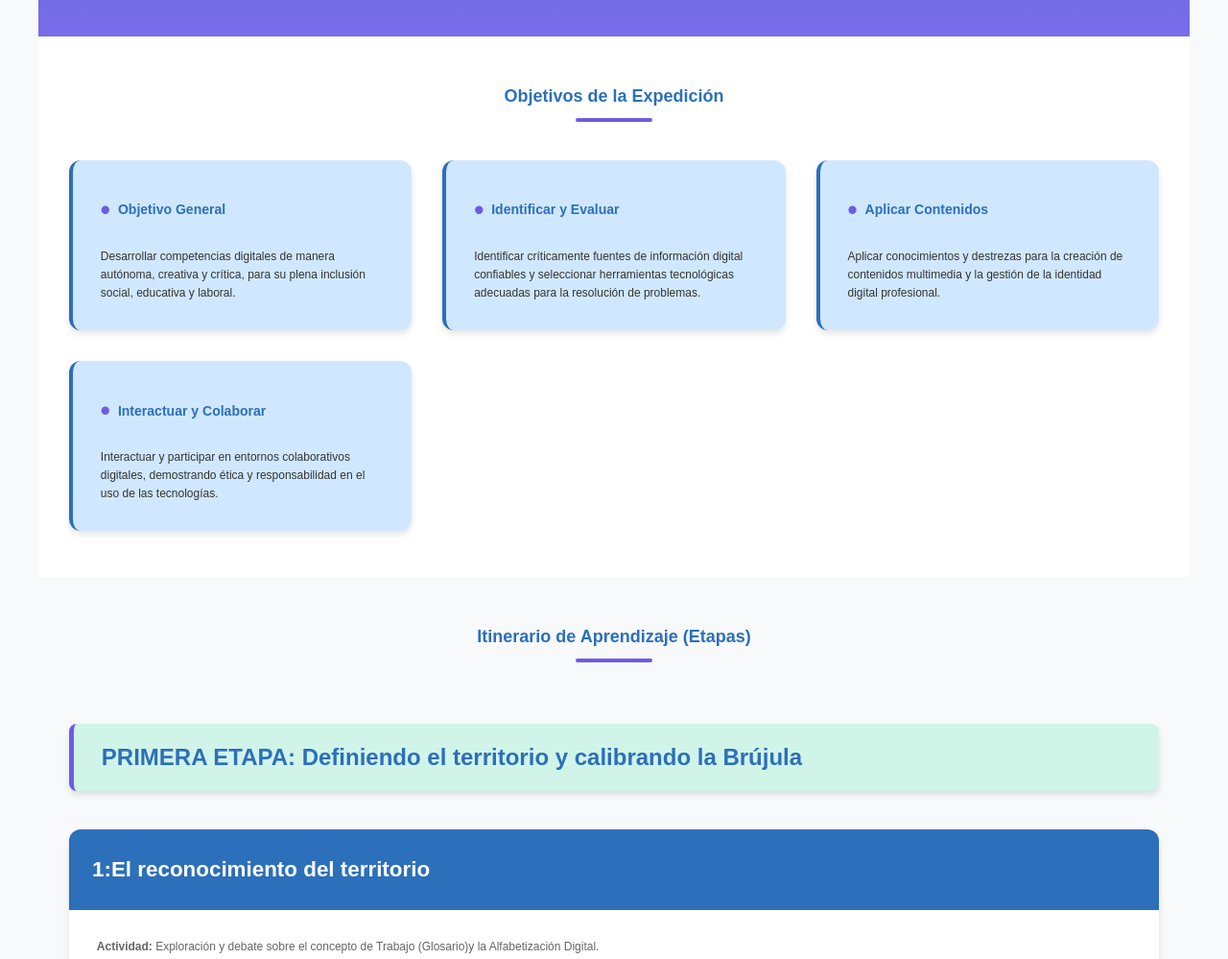
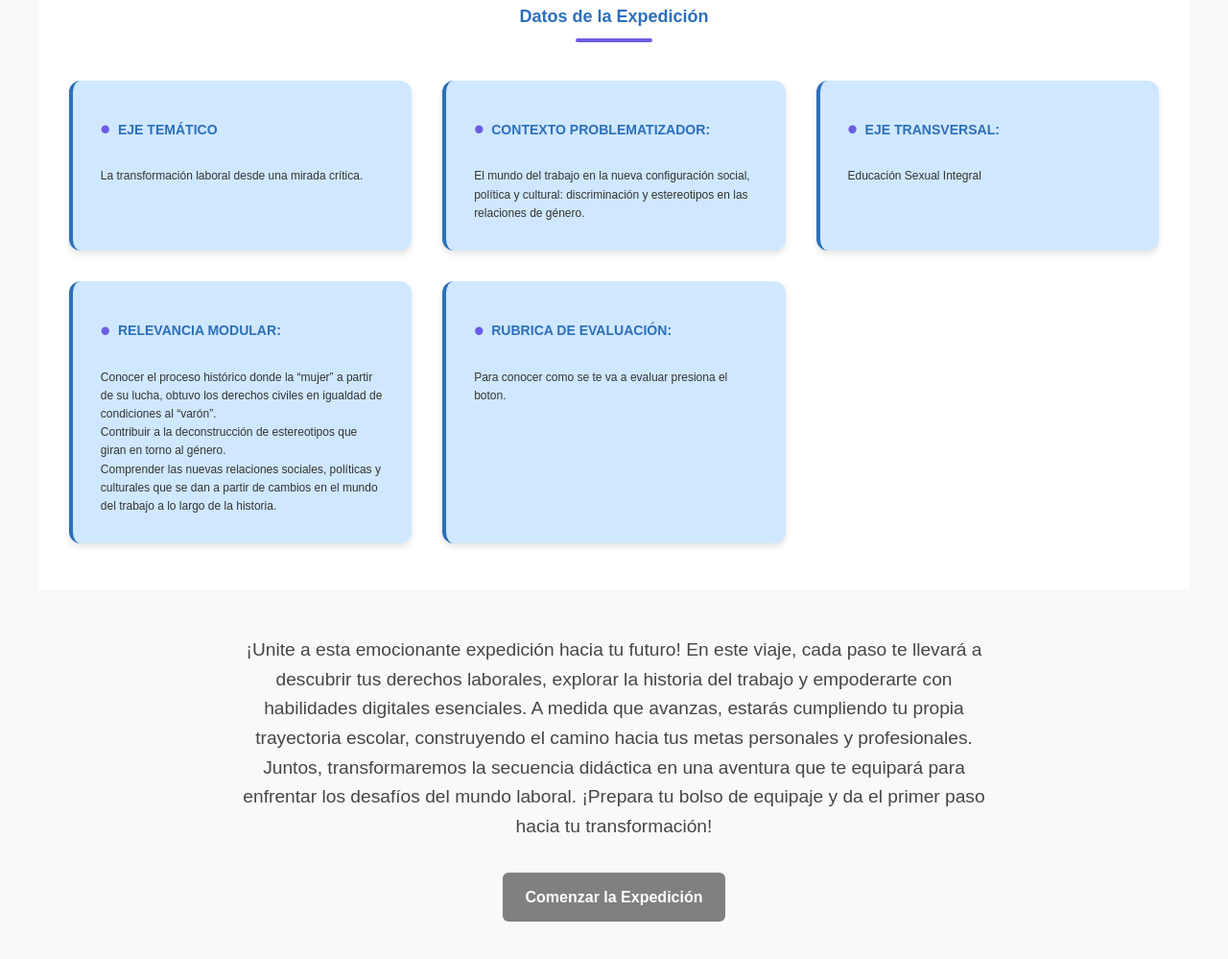
Before and after one commit to claudioquiroga79-lab/web-adultos-8, a plain HTML site: page index.html in a window 1280 px wide. Shown: the part 723-1722 px from the top of the page at 96% size. Drawn offline with Linux system fonts and the light colour scheme.

Commit message:
cambio dia 4-10

```diff
--- a/index.html
+++ b/index.html
@@ -536,9 +536,9 @@
 
     <main id="main-content">
         <section id="hero">
-            <h2>¡Tu viaje hacia las Competencias Digitales Esenciales comienza aquí!</h2>
-            <p>Un itinerario de aprendizaje flexible y reticular, que transforma la secuencia didáctica en una expedición para desarrollar habilidades digitales clave en el entorno laboral.</p>
-            <a href="https://padlet.com/profelauraontiveros2024/proyecto-asociado-al-mundo-del-trabajo-pensemos-mpkqfxk05w52vqkn" class="btn" target="_blank" rel="noopener noreferrer">Comenzar la Expedición</a>
+            <h2>MÓDULO C: ¡Tu viaje hacia la transformación laboral comienza aquí! </h2>
+            <p>(Historia I – Construcción de la Ciudadanía – Geografía I – Proyecto Asociado al Mundo del Trabajo I).</p>
+
             <div class="course-info">
                 <div class="info-card">
                     <h3>Modalidad</h3>
@@ -552,26 +552,52 @@
         </section>
 
         <section id="objetivos">
-            <h2 class="section-title">Objetivos de la Expedición</h2>
+            <h2 class="section-title">Datos de la Expedición</h2>
             <div class="objetivos-container">
                 <article class="objetivo-card">
-                    <h3>Objetivo General</h3>
-                    <p>Desarrollar competencias digitales de manera autónoma, creativa y crítica, para su plena inclusión social, educativa y laboral.</p>
+                    <h3>EJE TEMÁTICO</h3>
+                    <p>La transformación laboral desde una mirada crítica.</p>
                 </article>
                 <article class="objetivo-card">
-                    <h3>Identificar y Evaluar</h3>
-                    <p>Identificar críticamente fuentes de información digital confiables y seleccionar herramientas tecnológicas adecuadas para la resolución de problemas.</p>
+                    <h3>CONTEXTO PROBLEMATIZADOR:</h3>
+                    <p>El mundo del trabajo en la nueva configuración social, política y cultural: discriminación y estereotipos en las relaciones de género.</p>
                 </article>
                 <article class="objetivo-card">
-                    <h3>Aplicar Contenidos</h3>
-                    <p>Aplicar conocimientos y destrezas para la creación de contenidos multimedia y la gestión de la identidad digital profesional.</p>
+                    <h3>EJE TRANSVERSAL:</h3>
+                    <p>Educación Sexual Integral</p>
                 </article>
                 <article class="objetivo-card">
-                    <h3>Interactuar y Colaborar</h3>
-                    <p>Interactuar y participar en entornos colaborativos digitales, demostrando ética y responsabilidad en el uso de las tecnologías.</p>
+                    <h3>RELEVANCIA MODULAR:</h3>
+                    <p>Conocer el proceso histórico donde la “mujer” a partir de su lucha, obtuvo los derechos civiles en igualdad de condiciones al “varón”.</p>
+                    <p>Contribuir a la deconstrucción de estereotipos que giran en torno al género.</p>
+                    <p>Comprender las nuevas relaciones sociales, políticas y culturales que se dan a partir de cambios en el mundo del trabajo a lo largo de la historia.</p>
                 </article>
+                <article class="objetivo-card">
+                    <h3>RUBRICA DE EVALUACIÓN:</h3>
+                    <p>Para conocer como se te va a evaluar presiona el boton.</p>
+
+                </article>
+
             </div>
         </section>
+
+
+
+        <section id="intro-itinerario" style="text-align: center; padding-bottom: 1rem;">
+            <p style="font-size: 1.2rem; max-width: 800px; margin: 0 auto 2rem; opacity: 0.9; color: var(--text);">
+                ¡Unite a esta emocionante expedición hacia tu futuro! En
+                este viaje, cada paso te llevará a descubrir tus derechos laborales, explorar
+                la historia del trabajo y empoderarte con habilidades digitales esenciales. A
+                medida que avanzas, estarás cumpliendo tu propia trayectoria escolar,
+                construyendo el camino hacia tus metas personales y profesionales. Juntos,
+                transformaremos la secuencia didáctica en una aventura que te equipará para
+                enfrentar los desafíos del mundo laboral.
+                ¡Prepara tu bolso de equipaje y da el primer paso hacia
+                tu transformación!
+            </p>
+             <a href="https://padlet.com/profelauraontiveros2024/proyecto-asociado-al-mundo-del-trabajo-pensemos-mpkqfxk05w52vqkn" class="btn" target="_blank" rel="noopener noreferrer">Comenzar la Expedición</a>
+        </section>
+
 
         <section id="itinerario">
             <h2 class="section-title">Itinerario de Aprendizaje (Etapas)</h2>
```
